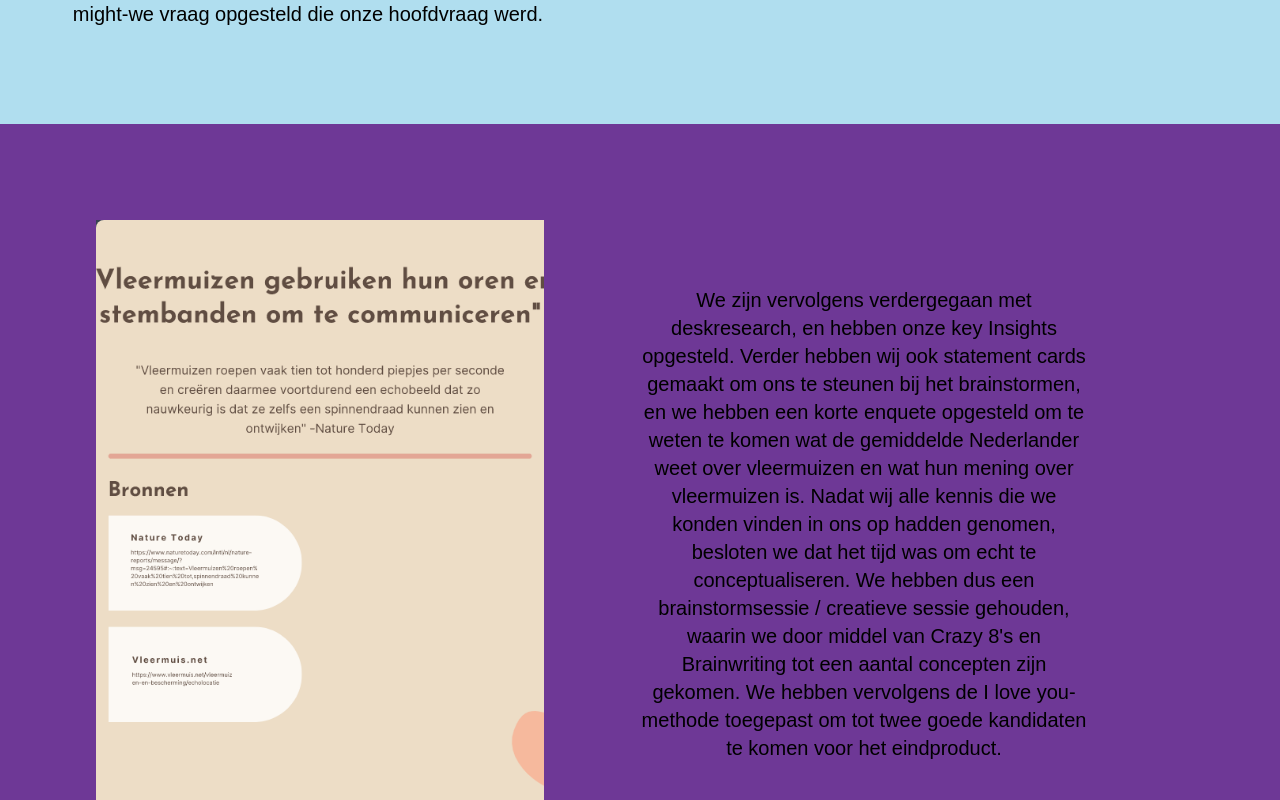
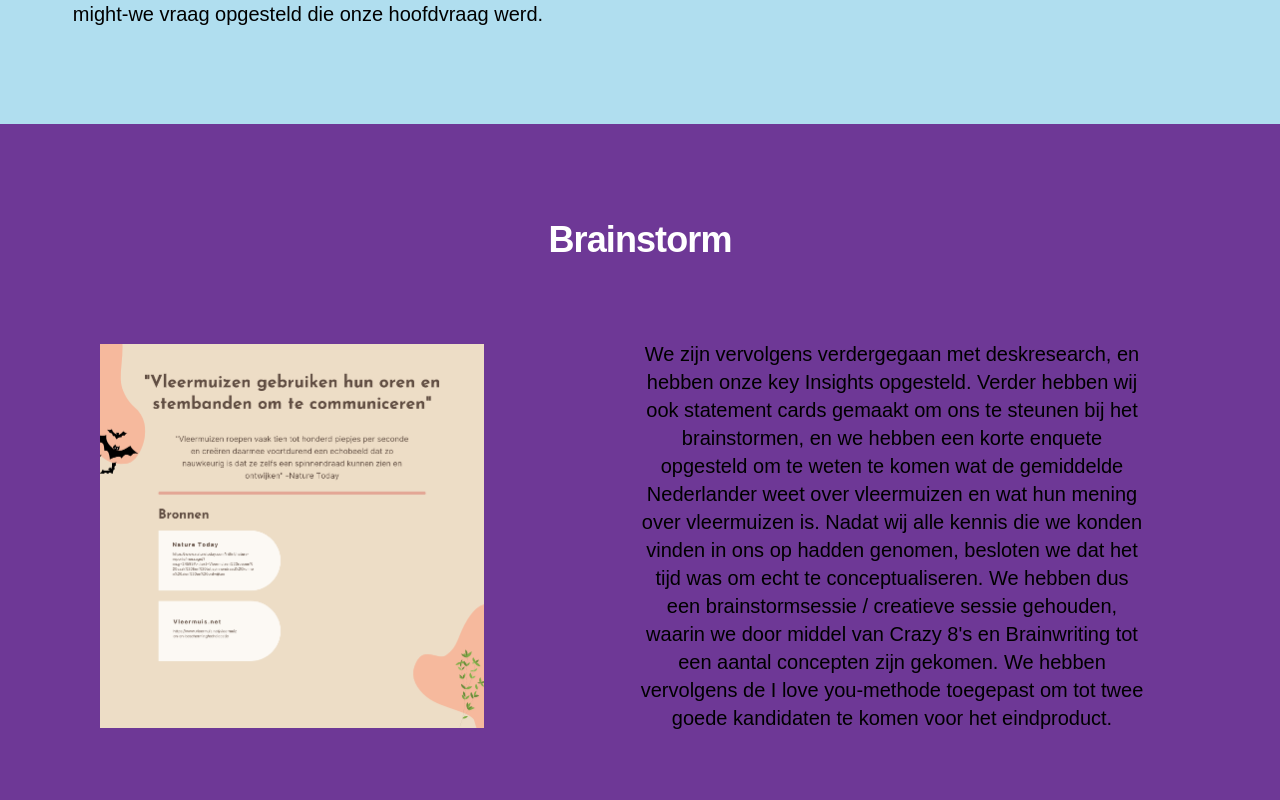
Before and after one commit to Hunted-House/Hunted-House-OP, a Next.js app: page / in a window 1280 px wide. Shown: the part 3640-4440 px from the top of the page. Built offline with nearby package versions, Linux system fonts and the light colour scheme.

Commit message:
Statment card title added and image fixed

```diff
--- a/src/components/StatementCard.js
+++ b/src/components/StatementCard.js
@@ -4,16 +4,21 @@ import React from 'react';
 export default function StatementCard() {
 
   return (
-    <div className='bg-primary min-h-screen w-full flex'>
-
-      <div className='flex flex-col lg:flex-row items-center justify-center lg:place-content-around w-screen p-4 lg:p-24 '>
-        <div class="flex items-center justify-center h-full mb-4rounded bg-gray-700 w-full flex-1 relative">
-          <Image className="rounded-lg sm:rounded-none sm:rounded-l-lg object-contain" src='/img/png/statementCard.png' alt='StatementCard' fill style={{ objectFit: "cover" }} />
+    <section className="bg-primary min-h-screen w-full flex">
+      <div class="pt-16 px-4 mx-auto max-w-screen-xl lg:py-24 lg:px-6">
+        <div class="mx-auto max-w-screen-sm text-center mb-8 lg:mb-16">
+          <h2 class="mb-4 text-4xl tracking-tight font-extrabold text-white">Brainstorm</h2>
         </div>
-        <p className='text-l lg:text-xl text-center lg:w-1/3 px-24 flex-1'>
-          We zijn vervolgens verdergegaan met deskresearch, en hebben onze key Insights opgesteld. Verder hebben wij ook statement cards gemaakt om ons te steunen bij het brainstormen, en we hebben een korte enquete opgesteld om te weten te komen wat de gemiddelde Nederlander weet over vleermuizen en wat hun mening over vleermuizen is.
-          Nadat wij alle kennis die we konden vinden in ons op hadden genomen, besloten we dat het tijd was om echt te conceptualiseren. We hebben dus een brainstormsessie / creatieve sessie gehouden, waarin we door middel van Crazy 8's en Brainwriting tot een aantal concepten zijn gekomen. We hebben vervolgens de I love you-methode toegepast om tot twee goede kandidaten te komen voor het eindproduct.  </p>
+        <div className='flex flex-col lg:flex-row items-center justify-center lg:place-content-around p-4 relative'>
+          <div class="flex rounded flex-1 relative w-24 h-24 lg:w-96 lg:h-96">
+            <Image className="absolute" src='/img/png/statementCard.png' alt='StatementCard' fill style={{ objectFit: "contain" }} />
+          </div>
+          <p className='text-l lg:text-xl text-center lg:w-1/3 lg:px-24 flex-1'>
+            We zijn vervolgens verdergegaan met deskresearch, en hebben onze key Insights opgesteld. Verder hebben wij ook statement cards gemaakt om ons te steunen bij het brainstormen, en we hebben een korte enquete opgesteld om te weten te komen wat de gemiddelde Nederlander weet over vleermuizen en wat hun mening over vleermuizen is.
+            Nadat wij alle kennis die we konden vinden in ons op hadden genomen, besloten we dat het tijd was om echt te conceptualiseren. We hebben dus een brainstormsessie / creatieve sessie gehouden, waarin we door middel van Crazy 8's en Brainwriting tot een aantal concepten zijn gekomen. We hebben vervolgens de I love you-methode toegepast om tot twee goede kandidaten te komen voor het eindproduct.
+          </p>
+        </div>
       </div>
-    </div>
+    </section>
   );
 }
```
